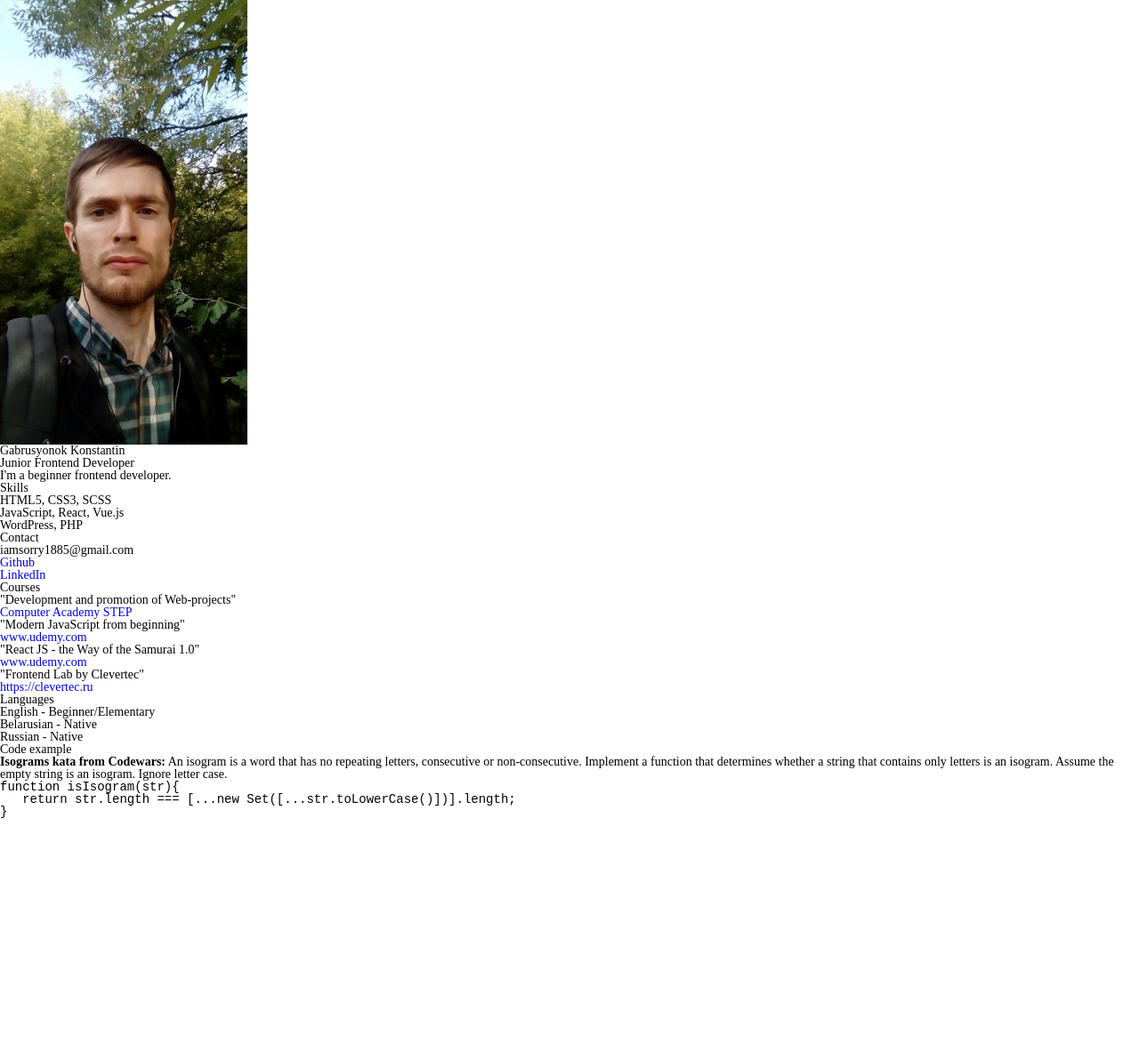
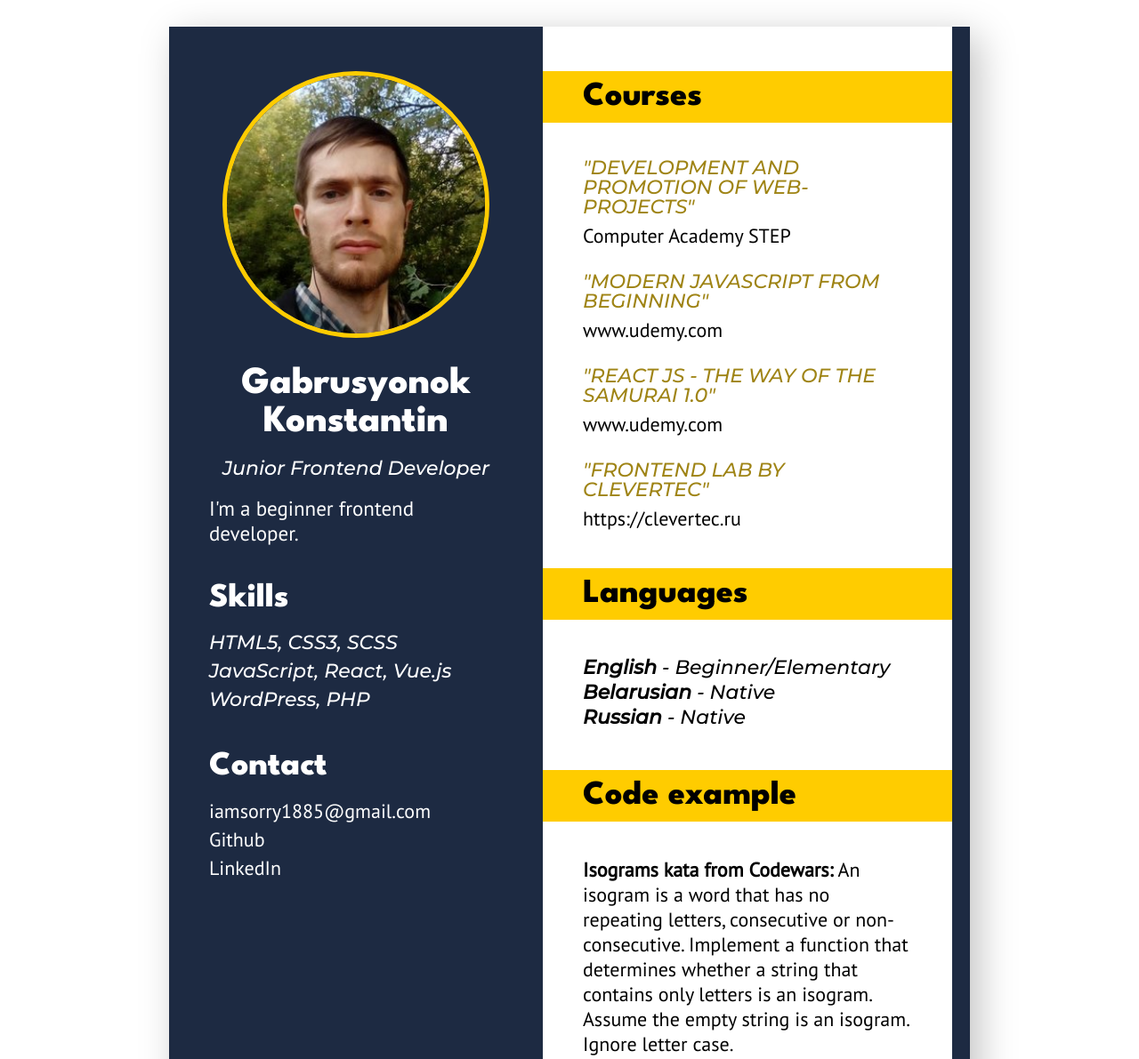
Before and after one commit to Habrhammer/rsschool-cv, a plain HTML site: page index.html in a window 1280 px wide. Shown: the top 1191 px of the page at 89% size. Before the commit the page ends 935 px from the top, so only its background shows below. Drawn offline with Linux system fonts and the light colour scheme.

Commit message:
feat: add styles

```diff
--- a/index.html
+++ b/index.html
@@ -5,14 +5,22 @@
     <meta http-equiv="X-UA-Compatible" content="IE=edge" />
     <meta name="viewport" content="width=device-width, initial-scale=1.0" />
     <title>CV#2. HTML, CSS & Git Basics</title>
-    <link rel="stylesheet" href="style.css">
+    <link rel="stylesheet" href="style.css" />
+    <link rel="preconnect" href="https://fonts.googleapis.com" />
+    <link rel="preconnect" href="https://fonts.gstatic.com" crossorigin />
+    <link
+      href="https://fonts.googleapis.com/css2?family=League+Spartan:wght@800&family=Montserrat:ital,wght@1,500&family=PT+Sans&display=swap"
+      rel="stylesheet"
+    />
   </head>
   <body>
     <div class="wrapper">
       <div class="content">
         <div class="column-left">
           <header class="header">
-            <div class="header__image"><img src="./images/image.jpg" alt=""></div>
+            <div class="header__image">
+              <img src="./images/image.jpg" alt="" />
+            </div>
             <h2 class="header__name">Gabrusyonok Konstantin</h2>
             <div class="header__specialization">Junior Frontend Developer</div>
           </header>
@@ -53,7 +61,7 @@
         <div class="column-right">
           <aside class="sidebar">
             <section class="sidebar__courses courses">
-              <h3 class="courses__title">Courses</h3>
+              <div class="courses__title"><h3>Courses</h3></div>
               <ul class="courses__body">
                 <li class="courses__item">
                   <div class="courses__name">
@@ -96,15 +104,15 @@
               </ul>
             </section>
             <section class="sidebar__languages languages">
-              <h3 class="languages__title">Languages</h3>
+              <div class="languages__title"><h3>Languages</h3></div>
               <ul class="languages__list">
-                <li class="languages__item">English - Beginner/Elementary</li>
-                <li class="languages__item">Belarusian - Native</li>
-                <li class="languages__item">Russian - Native</li>
+                <li class="languages__item"><b>English</b> - Beginner/Elementary</li>
+                <li class="languages__item"><b>Belarusian</b> - Native</li>
+                <li class="languages__item"><b>Russian</b> - Native</li>
               </ul>
             </section>
             <section class="sidebar__code code">
-              <h3 class="code__title">Code example</h3>
+              <div class="code__title"><h3>Code example</h3></div>
               <div class="code__description">
                 <b>Isograms kata from Codewars:</b> An isogram is a word that
                 has no repeating letters, consecutive or non-consecutive.
@@ -116,8 +124,7 @@
                 <pre>
 function isIsogram(str){
    return str.length === [...new Set([...str.toLowerCase()])].length;
-}
-                  </pre
+}</pre
                 >
               </div>
             </section>
--- a/style.css
+++ b/style.css
@@ -1,21 +1,38 @@
-*{
+* {
    padding: 0;
    margin: 0;
    border: 0;
 }
-*,*:before,*:after{
+
+*,
+*:before,
+*:after {
    -moz-box-sizing: border-box;
    -webkit-box-sizing: border-box;
    box-sizing: border-box;
 }
-:focus,:active{outline: none;}
-a:focus,a:active{outline: none;}
 
-nav,footer,header,aside{display: block;}
+:focus,
+:active {
+   outline: none;
+}
 
-html,body{
-	height: 100%;
-	width: 100%;
+a:focus,
+a:active {
+   outline: none;
+}
+
+nav,
+footer,
+header,
+aside {
+   display: block;
+}
+
+html,
+body {
+   /* height: 100%;
+   width: 100%; */
    font-size: 100%;
    line-height: 1;
    font-size: 14px;
@@ -23,14 +40,283 @@ html,body{
    -moz-text-size-adjust: 100%;
    -webkit-text-size-adjust: 100%;
 }
-input,button,textarea{font-family:inherit;}
 
-input::-ms-clear{display: none;}
-button{cursor: pointer;}
-button::-moz-focus-inner {padding:0;border:0;}
-a, a:visited{text-decoration: none;}
-a:hover{text-decoration: none;}
-ul li{list-style: none;}
-img{vertical-align: top;}
+input,
+button,
+textarea {
+   font-family: inherit;
+}
 
-h1,h2,h3,h4,h5,h6{font-size:inherit;font-weight: 400;}
+input::-ms-clear {
+   display: none;
+}
+
+button {
+   cursor: pointer;
+}
+
+button::-moz-focus-inner {
+   padding: 0;
+   border: 0;
+}
+
+a,
+a:visited {
+   text-decoration: none;
+}
+
+a:hover {
+   text-decoration: none;
+}
+
+ul li {
+   list-style: none;
+}
+
+img {
+   vertical-align: top;
+}
+
+h1,
+h2,
+h3,
+h4,
+h5,
+h6 {
+   font-size: inherit;
+   font-weight: 400;
+}
+
+.wrapper {
+   width: 900px;
+   margin: 30px auto;
+   box-shadow: 10px 10px 40px -1px rgb(0 0 0 / 25%);
+
+
+
+}
+
+.content {
+   display: flex;
+   background-color: #1D2A42;
+}
+
+.column-left {
+   color: #fff;
+   /* flex: 1 0 45%; */
+   width: 420px;
+   padding: 50px 45px;
+}
+
+.header {}
+
+.header__image {
+   position: relative;
+   width: 300px;
+   height: 300px;
+   margin: 0 auto;
+   margin-bottom: 30px;
+}
+
+.header__image img {
+   position: absolute;
+   width: 100%;
+   height: 100%;
+   top: 0;
+   left: 0;
+   object-fit: cover;
+   border-radius: 50%;
+   border: 5px solid #FFCC00;
+
+}
+
+.header__name {
+   text-align: center;
+   font-size: 43px;
+   font-family: "League Spartan";
+   margin-bottom: 20px;
+}
+
+.header__specialization {
+   font-family: "Montserrat";
+   font-size: 22px;
+   text-align: center;
+   margin-bottom: 20px;
+}
+
+.main {}
+
+.main__about {}
+
+.about {
+   margin-bottom: 40px;
+}
+
+.about__content {
+   font-family: "PT Sans";
+   font-size: 23px;
+   line-height: 28px;
+
+}
+
+.main__skills {}
+
+.skills {
+   margin-bottom: 45px;
+}
+
+.skills__title {
+   font-family: "League Spartan";
+   font-size: 38px;
+   margin-bottom: 20px;
+}
+
+.skills__list {}
+
+.skills__item {
+   font-family: "Montserrat";
+   font-size: 22px;
+   margin-bottom: 10px;
+}
+
+.main__contacts {}
+
+.contacts {
+   margin-bottom: 45px;
+}
+
+.contacts__title {
+   font-family: "League Spartan";
+   font-size: 38px;
+   margin-bottom: 20px;
+}
+
+
+.contacts__list {}
+
+.contacts__item {
+   font-family: "PT Sans";
+   font-size: 22px;
+   margin-bottom: 10px;
+}
+
+.contacts__item a{
+   font-family: "PT Sans";
+   cursor: pointer;
+   font-size: 22px;
+   color: #fff;
+}
+
+.column-right {
+   background-color: #fff;
+   padding: 50px 0 200px;
+   /* flex: 1 0 45%; */
+   width: 460px;
+
+}
+
+.sidebar {}
+
+.sidebar__courses {}
+
+.courses {
+   margin-bottom: 45px;
+}
+
+.courses__title {
+   background-color: #FFCC00;
+   margin-bottom: 40px;
+}
+
+.courses__title h3{
+   font-family: "League Spartan";
+   font-size: 38px;
+   padding: 10px 45px;
+}
+
+.courses__body {
+   padding: 0 45px;
+}
+
+.courses__item {
+   margin-bottom: 30px;
+}
+.courses__item a{
+   font-family: "PT Sans";
+   color: #000;
+   cursor: pointer;
+   font-size: 22px;
+}
+
+.courses__name {
+   font-family: "Montserrat";
+   font-size: 22px;
+   color: #9F8415;
+   text-transform: uppercase;
+   margin-bottom: 10px;
+}
+
+.courses__link {}
+
+.sidebar__languages {}
+
+.languages {
+   margin-bottom: 45px;
+}
+
+.languages__title {
+   background-color: #FFCC00;
+   margin-bottom: 40px;
+}
+.languages__title h3 {
+   font-family: "League Spartan";
+   font-size: 38px;
+   padding: 10px 45px;
+}
+
+.languages__list {
+   padding: 0 45px;
+}
+
+.languages__item {
+   font-family: "Montserrat";
+   font-size: 22px;
+   line-height: 28px;
+}
+
+.sidebar__code {}
+
+.code {}
+
+.code__title {
+   background-color: #FFCC00;
+   margin-bottom: 40px;
+}
+.code__title h3 {
+   font-family: "League Spartan";
+   font-size: 38px;
+   padding: 10px 45px;
+}
+
+.code__description {
+   font-family: "PT Sans";
+   font-size: 22px;
+   line-height: 28px;
+   color: #000;
+   padding: 0 45px;
+   margin-bottom: 35px;
+}
+
+.code__solution {
+   position: relative;
+   font-size: 20px;
+}
+.code__solution pre {
+   /* font-size: "PT Sans"; */
+   background-color: #FFCC00;
+   padding: 30px 15px;
+   position: absolute;
+   font-size: 20px;
+   line-height: 24px;
+   left: -371px;
+}
```
Lines whose indentation alone changed are shown as unchanged.
